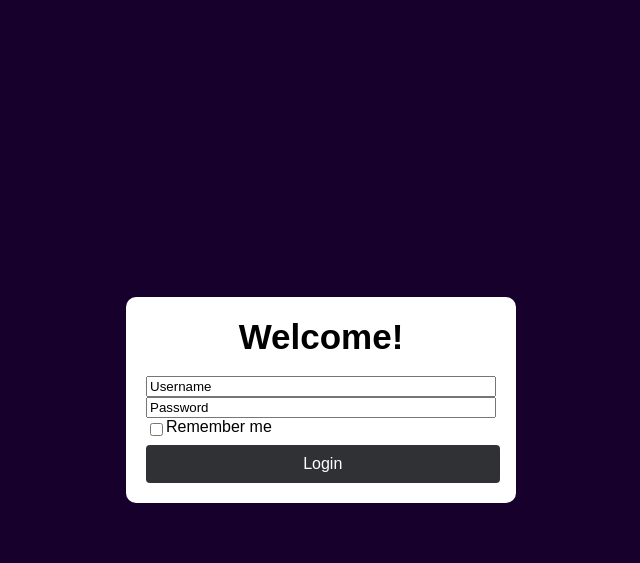
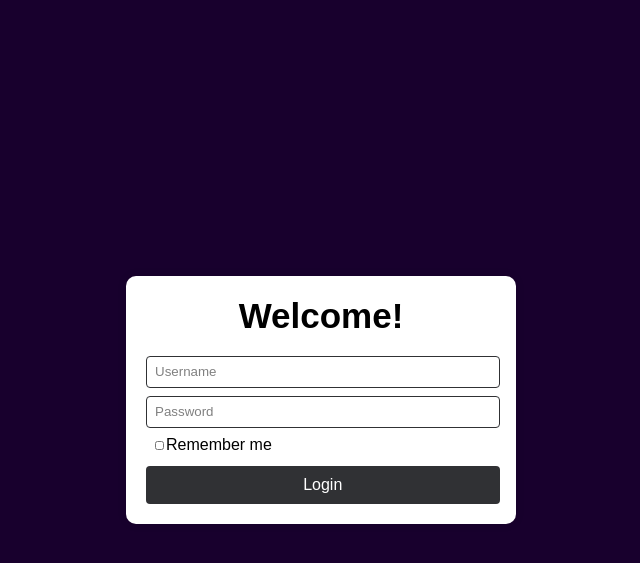
Before and after one commit to pop-arthur/sales_automation_pipeline, a Flask app: page / in a window 1280 px wide. Shown: the top 563 px of the page, without its empty margins (319-959 px from the left). Run offline with Flask 3, Linux system fonts and the light colour scheme.

Commit message:
minor update in frontend v 0.2

```diff
--- a/static/styles/authorization/authorization.css
+++ b/static/styles/authorization/authorization.css
@@ -29,7 +29,7 @@ body {
     margin-top: 5px;
 }
 
-.input {
+input {
     background-color: white;
     color: rgb(128, 128, 128);
     margin-bottom: 7px;
```
